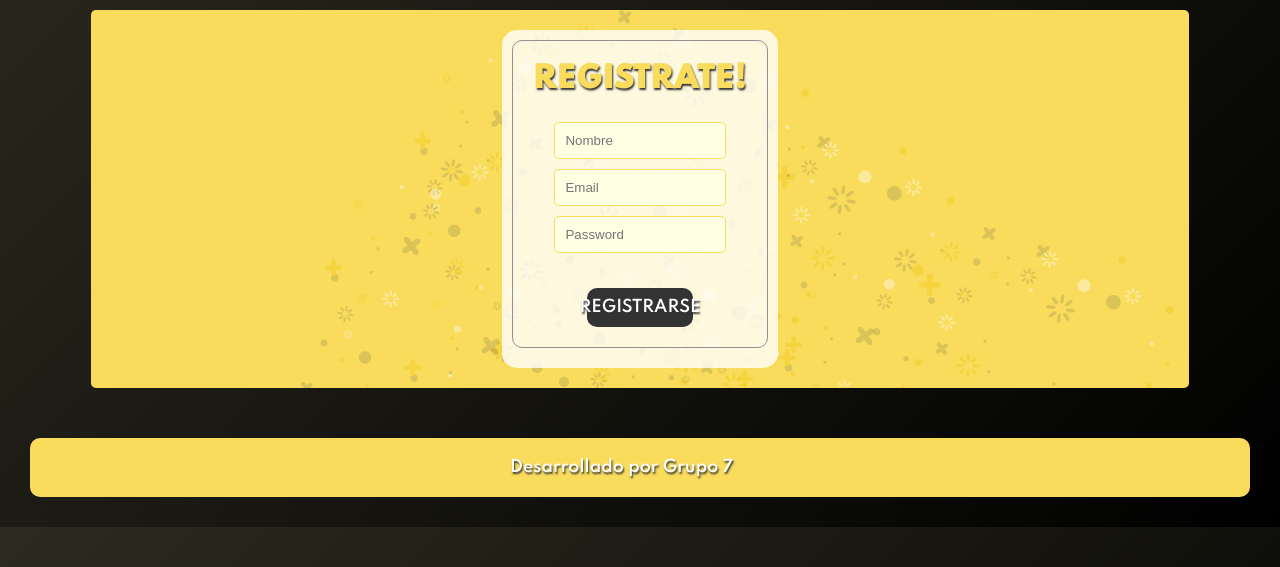
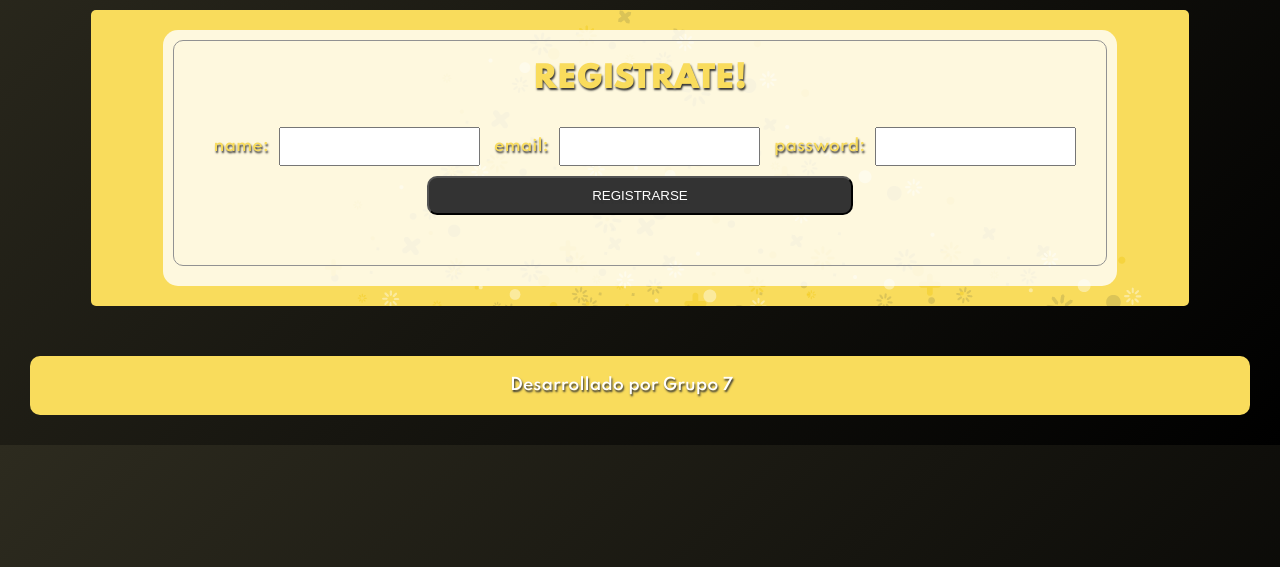
Before and after one commit to Dukathproject/TriviaChaco, a Django app: page /register/ in a window 1280 px wide. Shown: the part 189-756 px from the top of the page. Run offline with Django 3.2, Linux system fonts and the light colour scheme; parts of the project's set-up code (start-up, migrations or seed data) failed here and were passed over; some libraries are stand-ins or nearby versions.

Commit message:
Formulario Registro Conectado sin db

```diff
--- a/Info/urls.py
+++ b/Info/urls.py
@@ -21,5 +21,8 @@ urlpatterns = [
     path('admin/', admin.site.urls),
     path('', v.index, name='index'),
     path('login/', v.login, name='login'),
-    path('register/', v.register, name='register')
+    path('register/', v.register, name='register'),
+    #---------------------------------------------
+    #posts de formularios
+    #registro
 ]
--- a/Info/views.py
+++ b/Info/views.py
@@ -1,49 +1,56 @@
 # from django.http import HttpResponse
 # from django.template import Template, Context
 from django.shortcuts import render, redirect
-import os
-import sys
+from MySQLdb import _mysql
+from Trivia.forms import RegisterForm
+
+#conectar a la base de datos
+db=_mysql.connect(host="127.0.0.1",user="root", passwd="dukath1234",db="informatorio", port=3306)
 
 
+#----------------------------------------------------------------------
+#insertar en db
+# db.query("""INSERT INTO `informatorio`.`trivia_user` (`name`, `email`, `password`) VALUES ('test2', 'test2@gmail.com', 'pass123445');""")
+
+#consulta en db
+db.query("""SELECT * FROM informatorio.trivia_user;""")
+r=db.store_result()
+query_result = r.fetch_row(maxrows=0, how=1)
+
+#mostrar consulta
+for consulta in query_result:
+    print(consulta["id"])
+print(query_result[0]["name"])
+# db.query("""INSERT trivia_user
+# 	values ('Test', 'dukath@gmail.com', 'pass1234');""")
+#----------------------------------------------------------------------
+
 #agregar redirect para las rutas erroneas
+def index(request):
+    return render(request, "index.html")
+
+#registracion
+def register(request):
+    # if this is a POST request we need to process the form data
+    if request.method == 'POST':
+        # create a form instance and populate it with data from the request:
+        form = RegisterForm(request.POST)
+        # check whether it's valid:
+        if form.is_valid():
+            # process the data in form.cleaned_data as required
+            print(form.cleaned_data)
+            # redirect to a new URL:
+            # return HttpResponseRedirect('/thanks/')
+
+    # if a GET (or any other method) we'll create a blank form
+    else:
+        form = RegisterForm()
+    return render(request, "register.html", {'form': form})
 
 
 
-def index(request):
-    return render(request, "index.html")
-
-def register(request):
-    return render(request, "register.html")
-
 def login(request):
-    #if url == "login" and method == "post"
-        #revisar usuario y contraseña
     return render(request, "login.html")
 
-
-
-
-# BASE_DIR = os.path.dirname(os.path.dirname(os.path.abspath(__file__)))
-# def home(request):
-#     saludo_view = open(os.path.join(os.path.dirname(BASE_DIR + "/info/views/"), "index.html"))
-#     plantilla_saludo = Template(saludo_view.read())
-#     saludo_view.close()
-#     contexto = Context()
-#     saludo = plantilla_saludo.render(contexto)
-#     return HttpResponse(saludo)
-
-# def login(request):
-#     saludo_view = open(os.path.join(os.path.dirname(BASE_DIR + "/info/views/"), "login.html"))
-#     plantilla_saludo = Template(saludo_view.read())
-#     saludo_view.close()
-#     contexto = Context()
-#     saludo = plantilla_saludo.render(contexto)
-#     return HttpResponse(saludo)
-
-# def register(request):
-#     saludo_view = open(os.path.join(os.path.dirname(BASE_DIR + "/info/views/"), "register.html"))
-#     plantilla_saludo = Template(saludo_view.read())
-#     saludo_view.close()
-#     contexto = Context()
-#     saludo = plantilla_saludo.render(contexto)
-#     return HttpResponse(saludo)
+#-------------------------------------------------
+# POSTS de formularios
--- /dev/null
+++ b/Trivia/forms.py
@@ -0,0 +1,6 @@
+from django import forms
+
+class RegisterForm(forms.Form):
+    name = forms.CharField(label='name', max_length=100)
+    email = forms.EmailField(label='email')
+    password = forms.CharField(label='password',max_length=100)
--- a/Trivia/templates/register.html
+++ b/Trivia/templates/register.html
@@ -35,30 +35,17 @@
                     <div class="signup">
                         <h2 class="form-title" id="signup">REGISTRATE!</h2>
                         <div class="form-holder">
-                            {% csrf_token %}
-                            <input type="text" class="input" placeholder="Nombre" /><br>
-                            <input type="email" class="input" placeholder="Email" /><br>
-                            <input type="password" class="input" placeholder="Password" /><br>
-                        </div>
-                        <div class="botonera">
-                            <a href='#' class="boton">Registrarse</a>
+                            <!-- FORMULARIO REGISTRO -->
+                            <form action="/register/" method="post">
+                                {% csrf_token %}
+                                {{ form }}
+                                <div class="botonera">
+                                    <input class="boton" type="submit" value="Registrarse">
+                                </div>
+                            </form>
+                            <!--  -->
                         </div>
                     </div>
-                    <!-- <div class="textsalto">
-                        <img src="{% static 'media/chacotrivialogo.png'%}">
-                        <p> O si ya te registraste...</p></div>
-                    <div class="signup">
-                        <div class="center">
-                            <h2 class="form-title" id="login">Ingresar</h2>
-                            <div class="form-holder">
-                                <input type="email" class="input" placeholder="Email" />
-                                <input type="password" class="input" placeholder="Password" />
-                            </div>
-                            <div class="botonera">
-                                <a href='#' class="boton">INGRESA</a>
-                            </div>
-                        </div>
-                    </div> -->
                 </div>
             </div>
         </div>
```
